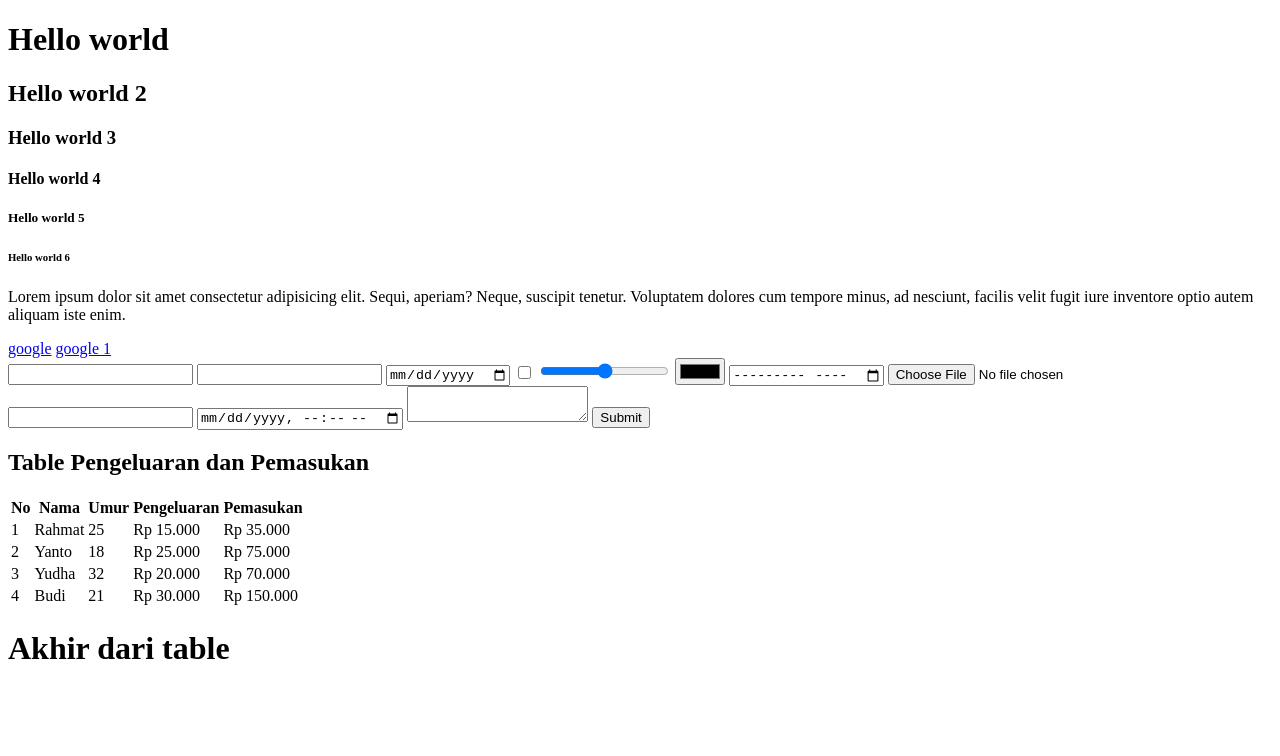
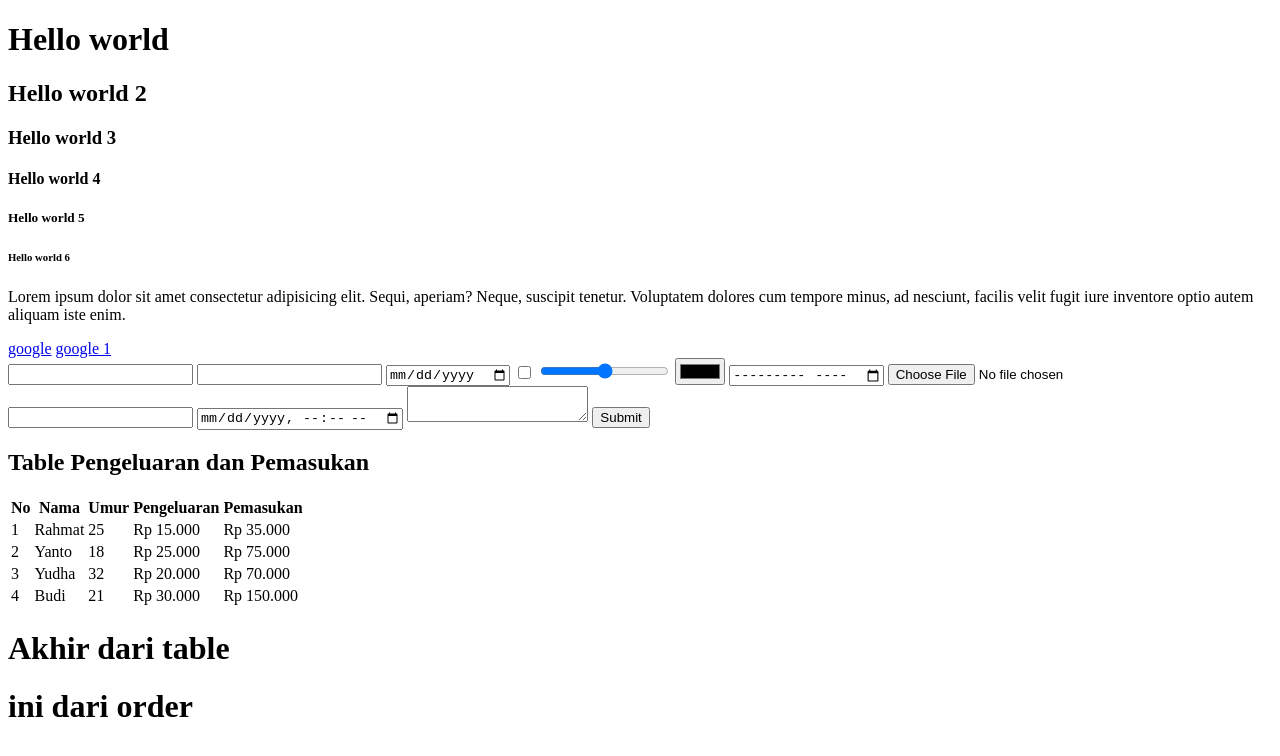
Before and after one commit to Tegarsw17/html-basic, a plain HTML site: page index.html in a window 1280 px wide. Drawn offline with Linux system fonts and the light colour scheme.

Commit message:
add dari order

```diff
--- a/index.html
+++ b/index.html
@@ -78,6 +78,9 @@
     <div>
         <h1>Akhir dari table</h1>
     </div>
+    <div>
+        <h1>ini dari order</h1>
+    </div>
 </body>
 
 </html>
```
